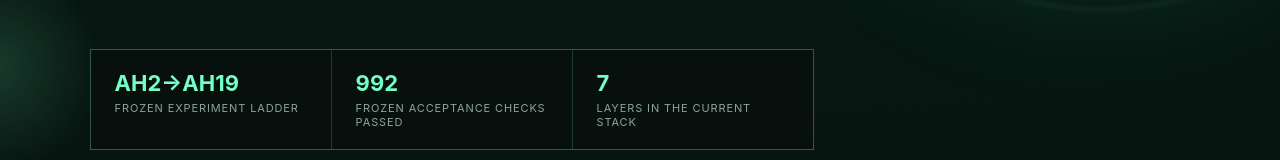
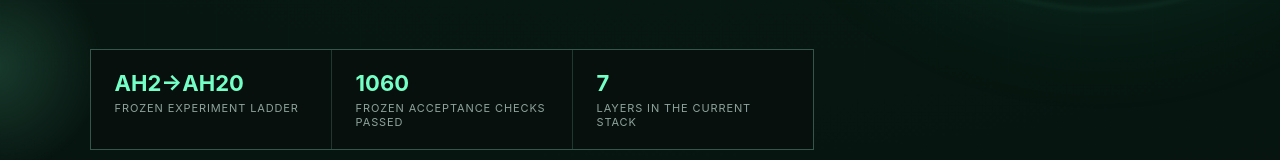
Before and after one commit to MichaelWave369/NestedBubbleGear, a React (Vite) app: page / in a window 1280 px wide. Shown: the part 717-877 px from the top of the page. Built offline with nearby package versions, Linux system fonts and the light colour scheme.

Commit message:
site: extend evidence ladder through AH20

```diff
--- a/src/App.jsx
+++ b/src/App.jsx
@@ -29,15 +29,16 @@ const experiments = [
   { id:'AH17', title:'Split authority parallax', checks:'28/28', tests:'13/13', verdict:'PASS_AH17_QUALIFIED', hash:'8198df521b365e42df6e9d1930cf6891885ad576d4d34b0a36893204e14baabe', result:'Two individually insufficient authority Keyholes jointly reconstruct the newly authorized distinction; only the target-role residue is released.', info:'H(Q|local,E₁)>0 · H(Q|local,E₂)>0 · H(Q|local,E₁,E₂)=0' },
   { id:'AH18', title:'Quorum topology', checks:'51/51', tests:'14/14', verdict:'PASS_AH18_QUALIFIED', hash:'93a22673cc736da2374212f29dfde2ea70163cfe6faeb9dac92e1e023cfa2f68', result:'Equal-sized authority coalitions can have different reconstruction power; quorum depends on coalition information topology, not just member count.', info:'capable pairs {E₁,E₂},{E₂,E₃} · {E₁,E₃} insufficient · coalition CAPABILITY ≠ AUTHORITY' },
   { id:'AH19', title:'Authority access structures', checks:'65/65', tests:'15/15', verdict:'PASS_AH19_QUALIFIED', hash:'8c54b738c032f9439ee70b27cbc40ab2ad2e988c71f36bbbd3964a53e289fd60', result:'The complete coalition lattice is enumerated task-by-task, recovering upward-closed capability families, exact minimal coalitions, mandatory cores, and stricter policy subfamilies.', info:'A_Q={C:H(Q|Dlocal,C)=0} · full tasks core={E₂} · coarse alarm core=∅' },
+  { id:'AH20', title:'Keyhole criticality + resilience', checks:'68/68', tests:'15/15', verdict:'PASS_AH20_QUALIFIED', hash:'0ef62e3bda4ed70b4034536261742e7799b897715b2f56bc0144a59685202060', result:'Minimal failure cuts expose the difference between mathematical redundancy and the narrower resilience of policy-authorized coalition families.', info:'full capability cuts {E₂},{E₁,E₃} · policy can add singleton cuts · Rcap(p)≠Rpolicy(p)' },
 ]
 
 
 const bubbleFamilies = [
   { id: 'nested', mark: '◎', name: 'Nested', subtitle: 'Domains inside domains', equation: 'B₀ ⊃ B₁ ⊃ B₂', text: 'Tracks ancestry, coarse/fine state, and which distinctions survive projection across nesting levels.', evidence: 'Core NBG architecture' },
   { id: 'boundary', mark: 'Σ', name: 'Boundary', subtitle: 'Interface as state', equation: 'B = (X, Σ)', text: 'Treats the boundary itself as an active encoder, eraser, polarity carrier, or adaptive transport surface.', evidence: 'AH3 · boundary transfer' },
-  { id: 'gear', mark: 'G', name: 'Gear', subtitle: 'Recurrence + circulation', equation: 'BJ = 0,  J ≠ 0', text: 'Represents persistent cycle-space current and ordered recurrent transformation.', evidence: 'AH5–AH19' },
+  { id: 'gear', mark: 'G', name: 'Gear', subtitle: 'Recurrence + circulation', equation: 'BJ = 0,  J ≠ 0', text: 'Represents persistent cycle-space current and ordered recurrent transformation.', evidence: 'AH5–AH20' },
   { id: 'keyhole', mark: '◉', name: 'Keyhole', subtitle: 'Observer-limited domain', equation: 'O = P(X)', text: 'Makes observability explicit: the full system may contain distinctions collapsed by the current projection.', evidence: 'Observer hierarchy' },
-  { id: 'altermath', mark: 'A', name: 'Altermath', subtitle: 'Causal structure behind cancellation', equation: 'P(X)=P(X′),  X ≉ X′', text: 'Captures systems that look equivalent now but respond differently to an admissible future interaction.', evidence: 'AH2–AH19' },
+  { id: 'altermath', mark: 'A', name: 'Altermath', subtitle: 'Causal structure behind cancellation', equation: 'P(X)=P(X′),  X ≉ X′', text: 'Captures systems that look equivalent now but respond differently to an admissible future interaction.', evidence: 'AH2–AH20' },
   { id: 'flux', mark: 'J', name: 'Dynamic / Flux', subtitle: 'Stable through motion', equation: 'Ẋ = 0,  J ≠ 0', text: 'Separates dead equilibrium from nonequilibrium steady state maintained by persistent throughput.', evidence: 'ALTM-F branch · planned' },
   { id: 'symbolic', mark: '→', name: 'Symbolic / Conveyor', subtitle: 'State between states', equation: 'Xᵢ → Zᵢⱼ → Xⱼ', text: 'Gives the transport packet its own symbol, frame, polarity, residue, timing, flux, and provenance.', evidence: 'Conveyor calculus · under development' },
   { id: 'experimental', mark: 'E', name: 'Experimental', subtitle: 'One cage, one trick', equation: 'model → control → receipt', text: 'Minimal finite constructions designed to isolate one claim with controls and frozen expected outcomes.', evidence: 'AH experiment ladder' },
@@ -146,7 +147,7 @@ function App() {
           <a className="button ghost" href="#keyholes">Open the keyhole</a>
         </div>
         <div className="stats">
-          <div><strong>AH2→AH19</strong><span>frozen experiment ladder</span></div>
+          <div><strong>AH2→AH20</strong><span>frozen experiment ladder</span></div>
           <div><strong>{totalChecks}</strong><span>frozen acceptance checks passed</span></div>
           <div><strong>7</strong><span>layers in the current stack</span></div>
         </div>
@@ -316,7 +317,7 @@ function App() {
               <small>FROZEN PACKAGE SHA-256</small>
               <strong>{activeExperiment.hash}</strong>
             </div>
-            <a className="text-link" href="https://github.com/MichaelWave369/NestedBubbleGear/blob/main/experiments/AH2-AH19_DOSSIERS.md">
+            <a className="text-link" href="https://github.com/MichaelWave369/NestedBubbleGear/blob/main/experiments/AH2-AH20_DOSSIERS.md">
               Open frozen result dossiers ↗
             </a>
           </aside>
```
